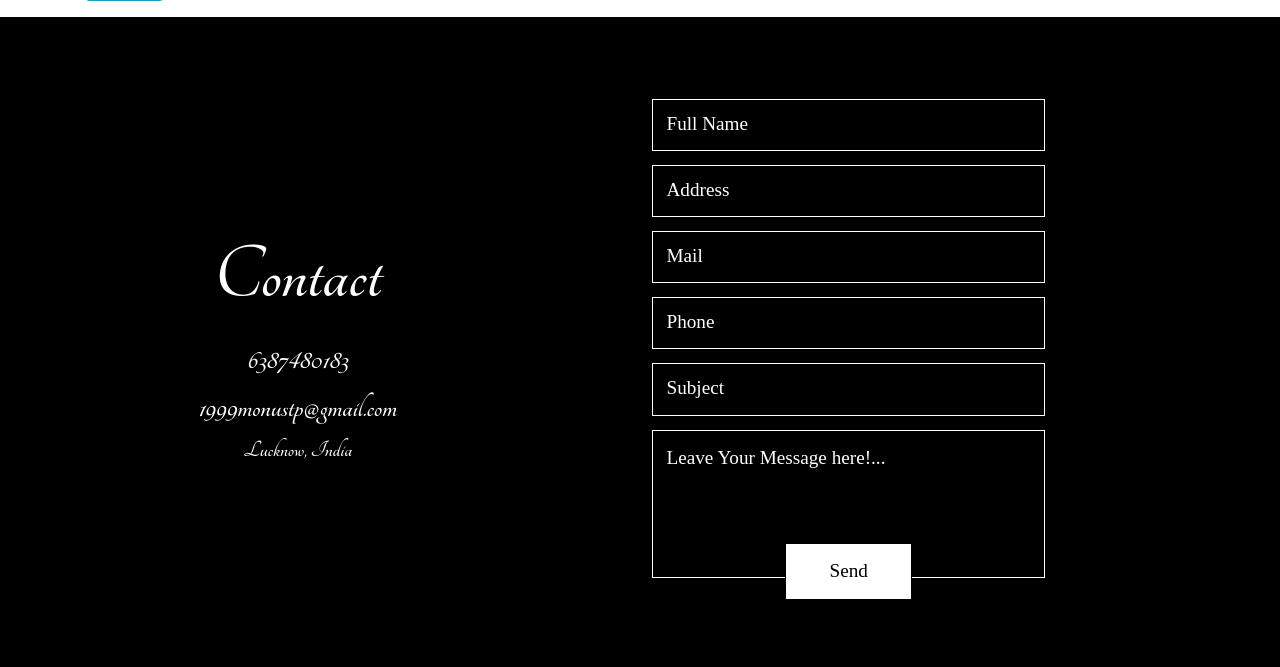
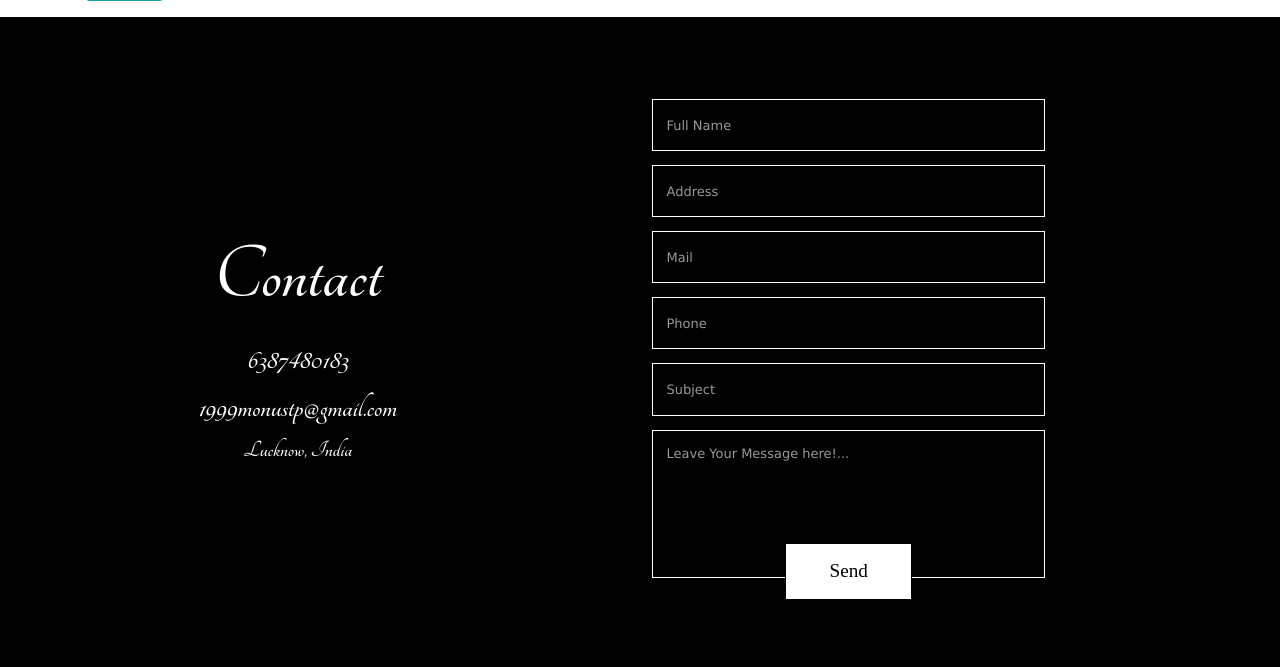
Before and after one commit to parvej1999/thePloggers, a Django app: page /user/register/ in a window 1280 px wide. Shown: the part 1299-1966 px from the top of the page. Run offline with Django 3.2, Linux system fonts and the light colour scheme; some libraries are stand-ins or nearby versions.

Commit message:
styled contact form

```diff
--- a/blog/static/style1.css
+++ b/blog/static/style1.css
@@ -184,16 +184,24 @@ footer .contact-form-div input[type="text"], input[type="email"], textarea{
     resize:none;
 }
 
+footer .contact-form-div input[type="text"]:focus, input[type="email"]:focus, textarea:focus{
+    border:1.5px solid green;
+    transition: 0.5s ease-in-out;
+}
+
 footer .contact-form-div .message-box #contact-form-button{
     position: absolute;
     top:90%;
 }
 
 footer .contact-form-div input[type="text"]::placeholder , input[type="email"]::placeholder, textarea::placeholder{
-    font-size: larger;
+    font-size: small;
     font-weight: lighter;
-    color:white;
+    color:#999999;
+    font-family: Verdana, Geneva, Tahoma, sans-serif;
+
 }
+
 
 footer .contact-form-div .message-box{
    width:100%;
@@ -214,6 +222,7 @@ footer .contact-form-div .message-box input[type="submit"]{
     border:1px solid black;
     font-size: larger;
 }
+
 footer .contact-form-div .message-box input[type="submit"]:hover{
     border: 1px solid mintcream;
 }
@@ -330,7 +339,6 @@ footer .contact-form-div .message-box input[type="submit"]:hover{
         height:780px;
     }
 
-    footer
 }
 
 @media only screen and (max-width: 425px){
--- a/blog/templates/blog/main.html
+++ b/blog/templates/blog/main.html
@@ -208,7 +208,11 @@
                     swal('OOPS', 'We Are Working On It', 'error');
                     }
                     else if(response.success == 'true' ){
-                        swal('Thanks', 'Well Done! Thanks For Contacting Us', 'success');
+                        swal('Thanks', 'Well Done! Thanks For Contacting Us', 'success')
+                        .then((msg) => {
+                            form = document.getElementById("contact-form");
+                            form.reset();
+                        })
                     }
                 }
 
```
